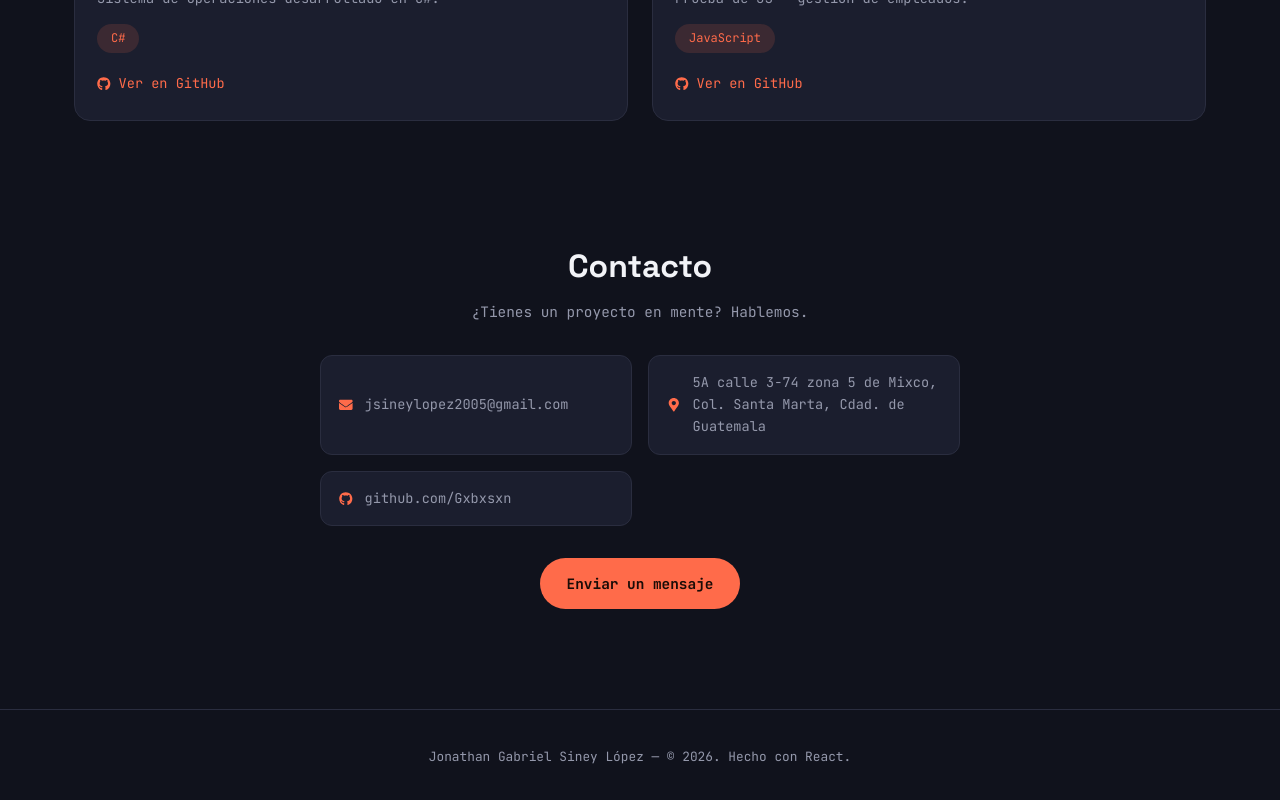
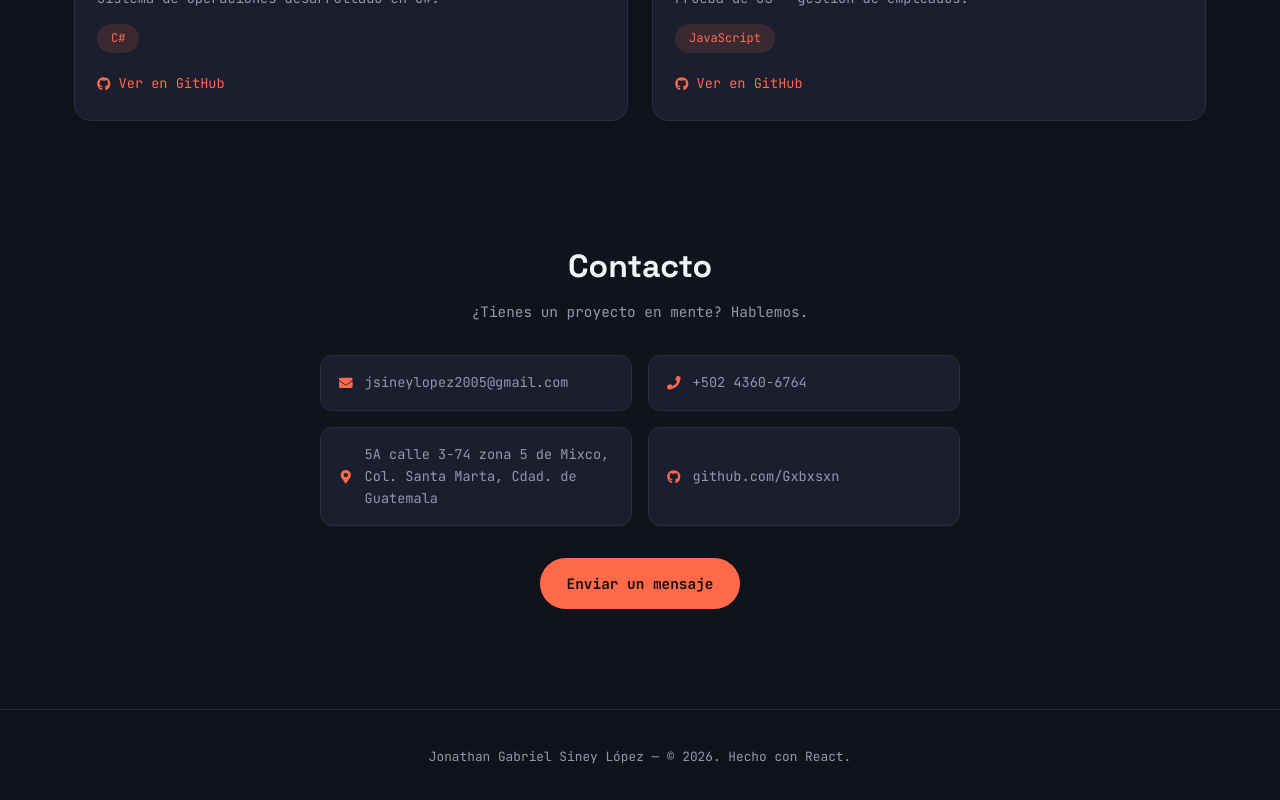
Before and after one commit to Gxbxsxn/portfolio-sinan-tokmak, a React (Vite) app: page / in a window 1280 px wide. Shown: the part 3263-4063 px from the top of the page. Built offline with nearby package versions, Linux system fonts and the light colour scheme.

Commit message:
Agregar telefono en contacto

```diff
--- a/src/components/Contact.jsx
+++ b/src/components/Contact.jsx
@@ -1,4 +1,4 @@
-import { FaEnvelope, FaMapMarkerAlt, FaGithub } from 'react-icons/fa'
+import { FaEnvelope, FaMapMarkerAlt, FaGithub, FaPhone } from 'react-icons/fa'
 import { profile } from '../data/site.js'
 
 export default function Contact() {
@@ -11,6 +11,10 @@ export default function Contact() {
         <a className="contact-card" href={`mailto:${profile.email}`}>
           <FaEnvelope />
           <span>{profile.email}</span>
+        </a>
+        <a className="contact-card" href={`tel:${profile.phone.replace(/\D/g, '')}`}>
+          <FaPhone />
+          <span>{profile.phone}</span>
         </a>
         <div className="contact-card">
           <FaMapMarkerAlt />
```
Also changed, not shown: .gh-pages/index.html, 2 other files (tests, documents, lock files or other folders).
